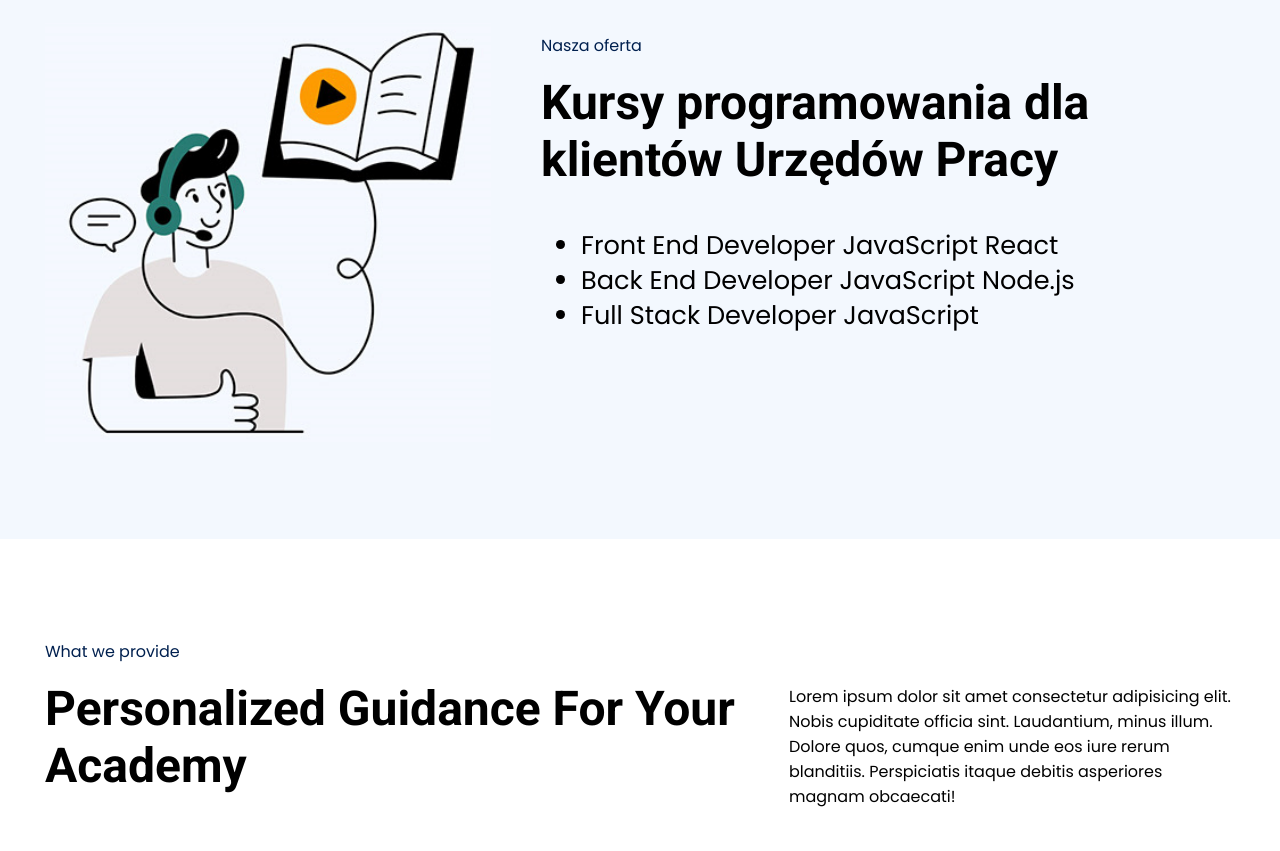
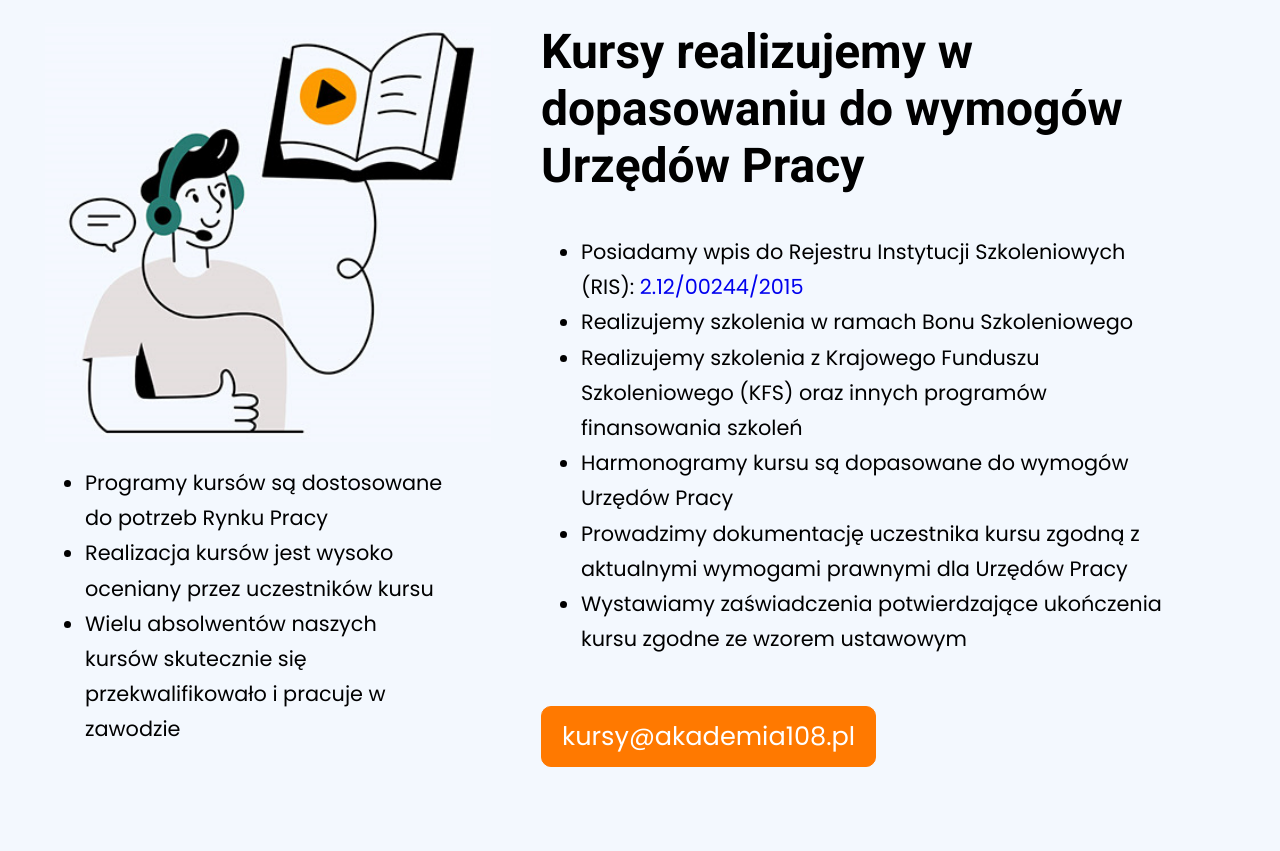
Before and after one commit to lbadocha87/landing, a plain HTML site: page index.html in a window 1280 px wide. Shown: the part 939-1790 px from the top of the page. Drawn offline with Linux system fonts and the light colour scheme; files whose address does not match are found by name.

Commit message:
section UP & our offer

```diff
--- a/css/style.css
+++ b/css/style.css
@@ -144,6 +144,10 @@ h2 {
   margin-bottom: 50px;
 }
 
+ul.offer {
+  margin-bottom: 50px;
+}
+
 .text-large,
 ul.offer > li {
   font-size: 1.6rem;
@@ -153,6 +157,20 @@ ul.offer > li {
 
 .text-large span {
   color: var(--primary);
+}
+
+ul.up {
+  margin-bottom: 50px;
+}
+
+ul.up > li {
+  font-size: 1.3rem;
+  max-width: 90%;
+  line-height: 2.2rem;
+}
+
+.btn-up {
+  font-size: 1.6rem;
 }
 
 .brand .logo {
--- a/index.html
+++ b/index.html
@@ -25,11 +25,11 @@
         <nav class="main-nav">
             <div class="container main-nav-container row">
                 <a href="" class="brand"><img src="assets//logo/logo.svg" alt="Logo Akademia 108" class="logo"></a>
-            <ul class="nav-menu">
+                <!-- <ul class="nav-menu">
                 <li class="nav-item"><a href="">Learing</a></li>
                 <li class="nav-item"><a href="">Courses</a></li>
                 <li class="nav-item"><a href="">Mentors</a></li>
-            </ul>
+            </ul> -->
                 <ul class="nav-menu">
                     <li class="nav-item"><a href="">Join now</a></li>
                     <li class="nav-item"><a href="" class="btn btn-secondary">Login</a></li>
@@ -46,7 +46,8 @@
                             <h1><span class="underline">10 lat
                                     doświadczenia</span> w realizacji kursów zleconych przez Urzędy Pracy</h1>
                         </header>
-                    <p class="text-large">Zrealizowaliśmy wspólnie z Urzędami Pracy <span>ponad 200</span> kursów.</p>
+                        <p class="text-large">Zrealizowaliśmy wspólnie z Urzędami Pracy <span>ponad 200</span> kursów.
+                        </p>
                         <a href="tel:+48606745759" class="btn btn-primary">+48 606 745 759</a>
                         <a href="mailto:kursy@akademia108.pl" class="btn btn-primary">kursy@akademia108.pl</a>
                     </div>
@@ -60,7 +61,41 @@
         <section class="section-under-header main-section bg-gray">
             <div class="container">
                 <div class="row">
-                <div class="col-40"><img src="assets/images/second-section.png" alt="Second image"></div>
+                    <div class="col-40"><img src="assets/images/second-section.png" alt="Second image">
+                        <ul class="up">
+                            <li>Programy kursów są dostosowane do potrzeb Rynku Pracy</li>
+                            <li>Realizacja kursów jest wysoko oceniany przez uczestników kursu</li>
+                            <li>Wielu absolwentów naszych kursów skutecznie się przekwalifikowało i pracuje w zawodzie
+                            </li>
+                        </ul>
+                    </div>
+                    <div class="col-60">
+                        <header class="section-header">
+
+                            <h2>Kursy realizujemy w dopasowaniu do wymogów Urzędów Pracy</h2>
+                        </header>
+                        <ul class="up">
+                            <li>Posiadamy wpis do Rejestru Instytucji Szkoleniowych (RIS): <a
+                                    href="https://stor.praca.gov.pl/portal/#/ris/wyszukiwarka/szczegolyRis?id=42687">2.12/00244/2015</a>
+                            </li>
+                            <li>Realizujemy szkolenia w ramach Bonu Szkoleniowego</li>
+                            <li>Realizujemy szkolenia z Krajowego Funduszu Szkoleniowego (KFS) oraz innych programów
+                                finansowania szkoleń</li>
+                            <li>Harmonogramy kursu są dopasowane do wymogów Urzędów Pracy</li>
+                            <li>Prowadzimy dokumentację uczestnika kursu zgodną z aktualnymi wymogami prawnymi dla
+                                Urzędów Pracy</li>
+                            <li>Wystawiamy zaświadczenia potwierdzające ukończenia kursu zgodne ze wzorem ustawowym</li>
+                        </ul>
+
+                        <a href="mailto:kursy@akademia108.pl" class="btn btn-primary btn-up">kursy@akademia108.pl</a>
+                    </div>
+                </div>
+            </div>
+        </section>
+
+        <section class="main-header">
+            <div class="container">
+                <div class="row">
                     <div class="col-60">
                         <header class="section-header">
                             <p class="pre-title">Nasza oferta</p>
@@ -72,10 +107,12 @@
                             <li>Full Stack Developer JavaScript</li>
                         </ul>
 
-
+                        <p class="text-large">
+                            <a href="#" class="btn btn-primary">Zobacz Pełną Ofertę</a>
+                        </p>
 
                     </div>
-
+                    <div class="col-40"><img src="assets/images/main.png" alt="Second image"></div>
                 </div>
             </div>
         </section>
@@ -92,7 +129,8 @@
                     <div class="col-40">
 
                         <p class="spaced-text">Lorem ipsum dolor sit amet consectetur adipisicing elit. Nobis cupiditate
-                        officia sint. Laudantium, minus illum. Dolore quos, cumque enim unde eos iure rerum blanditiis.
+                            officia sint. Laudantium, minus illum. Dolore quos, cumque enim unde eos iure rerum
+                            blanditiis.
                             Perspiciatis
                             itaque debitis asperiores magnam obcaecati!</p>
                     </div>
```
Lines whose indentation alone changed are shown as unchanged.
